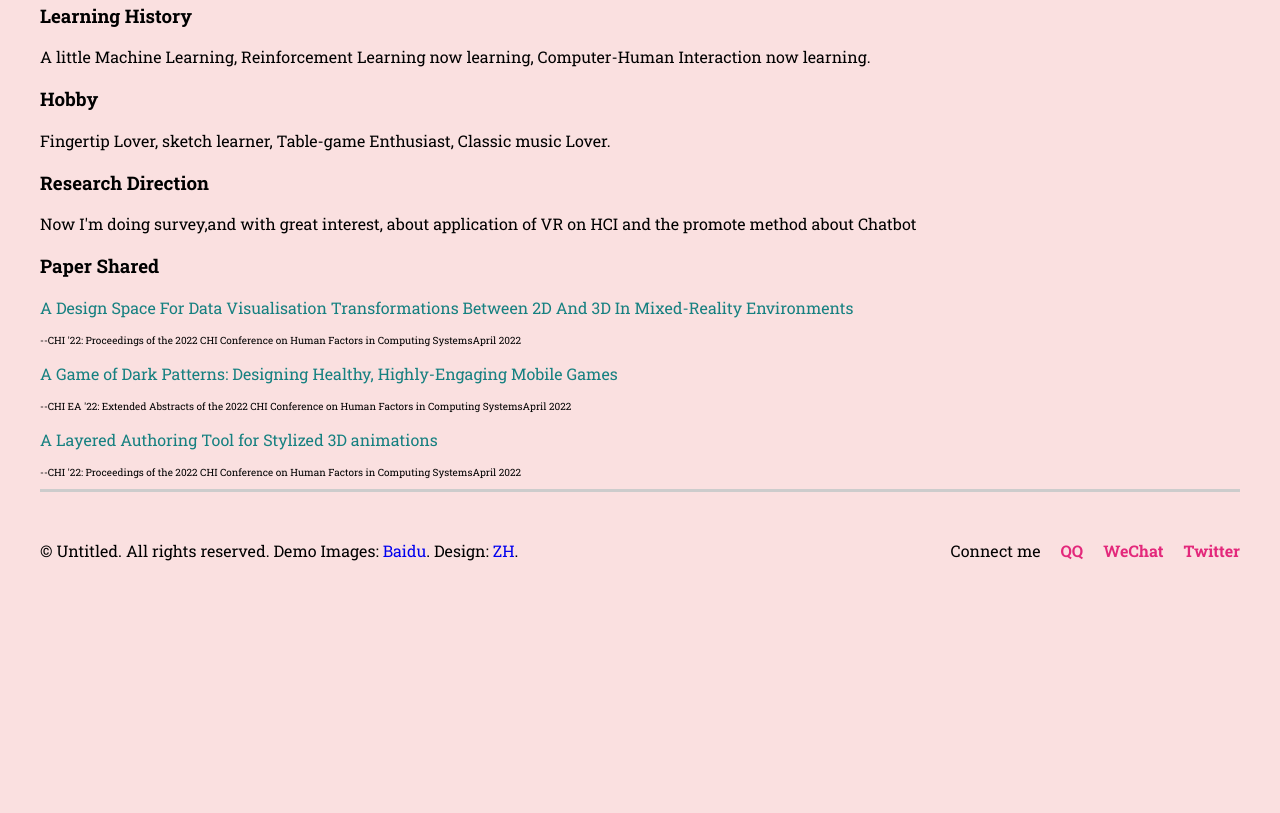
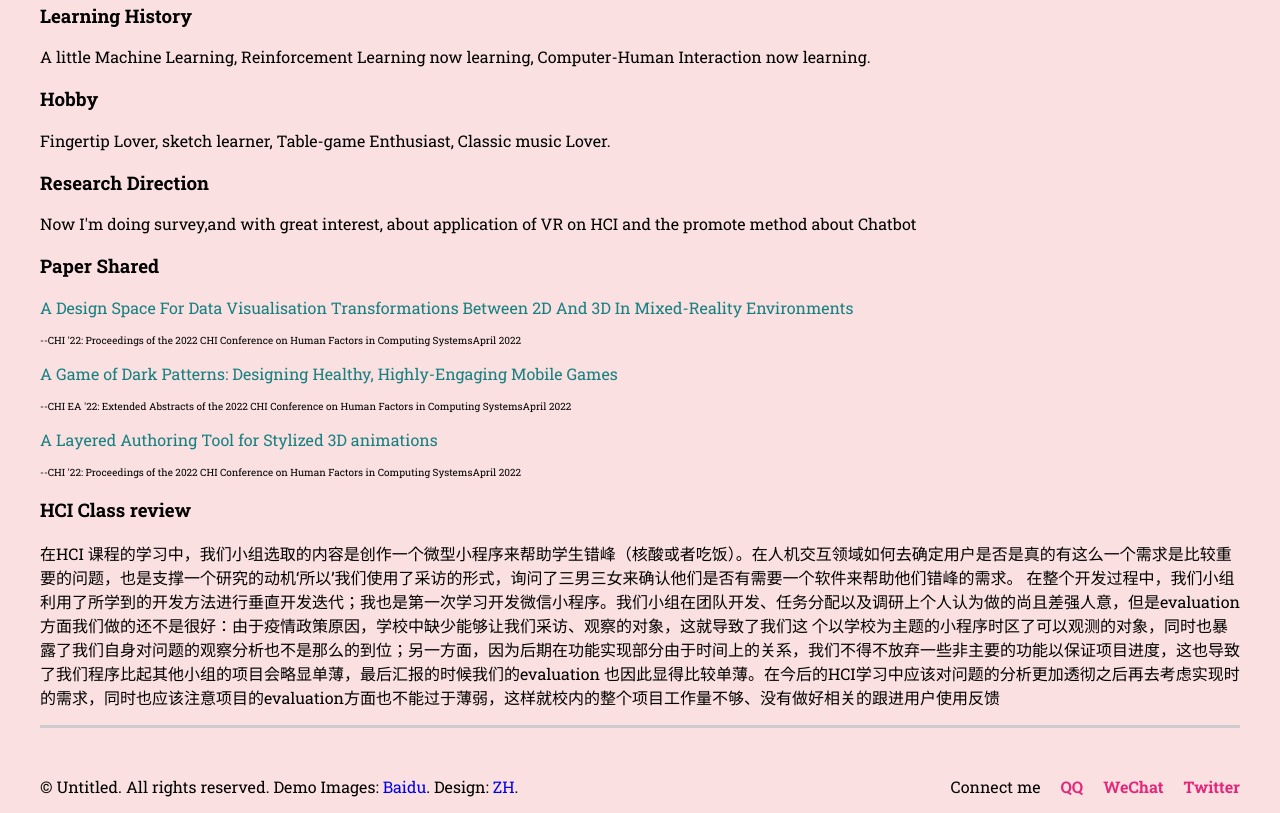
Before and after one commit to haqima/haqima.github.io, a plain HTML site: page index.html in a window 1280 px wide. Shown: the part 750-1563 px from the top of the page. Before the commit the page ends 1327 px from the top, so only its background shows below. Drawn offline with Linux system fonts and the light colour scheme.

Commit message:
Add files via upload

```diff
--- a/index.html
+++ b/index.html
@@ -94,6 +94,16 @@
                             <p style="font-size: 10px">  --CHI '22: Proceedings of the 2022 CHI Conference on Human Factors in Computing SystemsApril 2022 </p>
                         </div>
                     </article>
+                    <article>
+                        <span class="icon fa-gem"></span>
+                        <div class="content">
+                            <h3>HCI Class review</h3>
+                            <p>在HCI 课程的学习中，我们小组选取的内容是创作一个微型小程序来帮助学生错峰（核酸或者吃饭）。在人机交互领域如何去确定用户是否是真的有这么一个需求是比较重要的问题，也是支撑一个研究的动机‘所以’我们使用了采访的形式，询问了三男三女来确认他们是否有需要一个软件来帮助他们错峰的需求。
+                                在整个开发过程中，我们小组利用了所学到的开发方法进行垂直开发迭代；我也是第一次学习开发微信小程序。我们小组在团队开发、任务分配以及调研上个人认为做的尚且差强人意，但是evaluation方面我们做的还不是很好：由于疫情政策原因，学校中缺少能够让我们采访、观察的对象，这就导致了我们这
+                                个以学校为主题的小程序时区了可以观测的对象，同时也暴露了我们自身对问题的观察分析也不是那么的到位；另一方面，因为后期在功能实现部分由于时间上的关系，我们不得不放弃一些非主要的功能以保证项目进度，这也导致了我们程序比起其他小组的项目会略显单薄，最后汇报的时候我们的evaluation
+                                也因此显得比较单薄。在今后的HCI学习中应该对问题的分析更加透彻之后再去考虑实现时的需求，同时也应该注意项目的evaluation方面也不能过于薄弱，这样就校内的整个项目工作量不够、没有做好相关的跟进用户使用反馈</p>
+                        </div>
+                    </article>
                 </div>
             </section>
 
```
